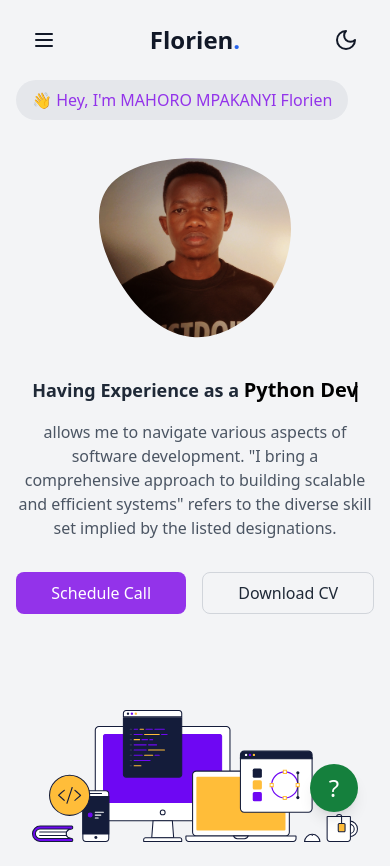
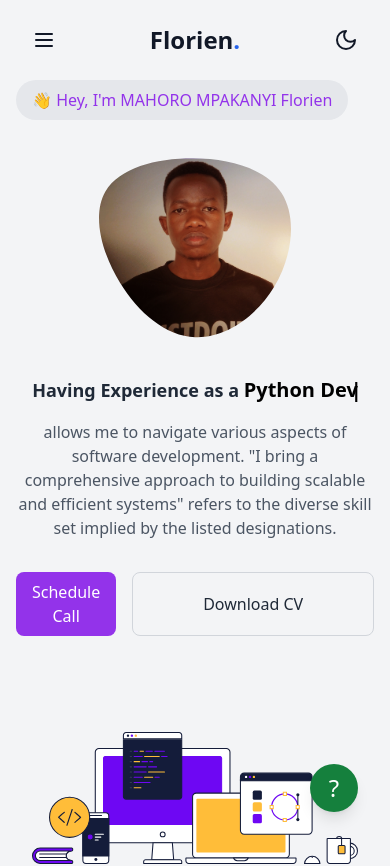
Before and after one commit to Florien2208/My-portifolio-v1, a React (Vite) app: page / in a window 390 px wide. Shown: the top 866 px of the page. Built offline with nearby package versions, Linux system fonts and the light colour scheme.

Commit message:
sheduler the meeting part

```diff
--- a/package.json
+++ b/package.json
@@ -10,8 +10,8 @@
     "preview": "vite preview"
   },
   "dependencies": {
-    "lucide-react": "^0.446.0",
     "react": "^18.3.1",
+    "react-calendly": "^4.3.1",
     "react-dom": "^18.3.1",
     "react-icons": "^5.3.0",
     "react-router-dom": "^6.26.2",
--- a/src/pages/Home.tsx
+++ b/src/pages/Home.tsx
@@ -16,6 +16,7 @@ import WallOfTestimonial from "./WallOfTestimonial";
 import { Briefcase } from "lucide-react";
 import EducationSection from "./parts/EducationSection";
 import TypewriterJobTitle from "./parts/TypewriterJobTitle";
+import ScheduleCall from "./parts/ScheduleCall";
 
 const HomePage: React.FC = () => {
   const { isDarkMode } = useContext(ThemeContext);
@@ -96,7 +97,7 @@ const HomePage: React.FC = () => {
           <div className="flex flex-col md:flex-row items-center md:items-start justify-between gap-8">
             {/* Text content */}
             <div className="flex-1 text-center md:text-left">
-              <TypewriterJobTitle/>
+              <TypewriterJobTitle />
               <p
                 className={`text-base md:text-lg mb-8 ${
                   isDarkMode ? "text-gray-400" : "text-gray-600"
@@ -110,9 +111,7 @@ const HomePage: React.FC = () => {
 
               {/* Buttons */}
               <div className="flex flex-row sm:flex-row gap-4 justify-center md:justify-start">
-                <button className="bg-purple-600 hover:bg-purple-700 text-white font-medium py-2 md:py-3 px-4 md:px-6 rounded-lg transition-colors w-full sm:w-auto">
-                  Schedule Call
-                </button>
+                <ScheduleCall isDarkMode={isDarkMode} />
                 <button
                   className={`font-medium py-2 md:py-3 px-4 md:px-6 rounded-lg transition-colors w-full sm:w-auto ${
                     isDarkMode
--- /dev/null
+++ b/src/pages/parts/ScheduleCall.tsx
@@ -0,0 +1,85 @@
+import React, { useState, useEffect, useRef } from "react";
+import { InlineWidget } from "react-calendly"; // Ensure this import is correct
+import { Loader2 } from "lucide-react";
+
+interface ScheduleCallProps {
+  isDarkMode: boolean;
+}
+
+const ScheduleCall: React.FC<ScheduleCallProps> = () => {
+  const [isLoading, setIsLoading] = useState(false);
+  const [showWidget, setShowWidget] = useState(false); // State to control the widget visibility
+  const widgetRef = useRef<HTMLDivElement | null>(null); // Ref to the widget box
+
+  const handleScheduleCall = async () => {
+    setIsLoading(true);
+    try {
+      // Show the Calendly inline widget
+      setShowWidget(true);
+    } catch (error) {
+      console.error("Error:", error);
+      alert("Error scheduling call. Please try again.");
+    } finally {
+      setIsLoading(false);
+    }
+  };
+
+  // Handle click outside the widget to close it
+  useEffect(() => {
+    const handleClickOutside = (event: MouseEvent) => {
+      if (
+        widgetRef.current &&
+        !widgetRef.current.contains(event.target as Node)
+      ) {
+        setShowWidget(false);
+      }
+    };
+
+    // Attach event listener
+    document.addEventListener("mousedown", handleClickOutside);
+    return () => {
+      // Cleanup event listener
+      document.removeEventListener("mousedown", handleClickOutside);
+    };
+  }, []);
+
+  return (
+    <div>
+      <button
+        onClick={handleScheduleCall}
+        disabled={isLoading}
+        className="bg-purple-600 hover:bg-purple-700 text-white font-medium py-2 md:py-3 px-4 md:px-6 rounded-lg transition-colors w-full sm:w-auto flex items-center justify-center"
+      >
+        {isLoading ? (
+          <>
+            <Loader2 className="mr-2 h-4 w-4 animate-spin" />
+            Opening Calendar...
+          </>
+        ) : (
+          "Schedule Call"
+        )}
+      </button>
+
+      {/* Render the InlineWidget conditionally */}
+      {showWidget && (
+        <div className="fixed inset-0 flex items-center justify-center z-50 bg-black bg-opacity-50">
+          <div
+            ref={widgetRef}
+            className="bg-white rounded-lg shadow-lg p-4 max-w-3xl w-full max-h-[95%] items-center"
+          >
+            <InlineWidget  url="https://calendly.com/mahorompakanyiflorien" />
+            {/* Optional: Button to close the widget */}
+            <button
+              onClick={() => setShowWidget(false)}
+              className="mt-4 bg-red-600 hover:bg-red-700 text-white font-medium py-2 px-4 rounded"
+            >
+              Close
+            </button>
+          </div>
+        </div>
+      )}
+    </div>
+  );
+};
+
+export default ScheduleCall;
```
Also changed, not shown: 2 other files (tests, documents, lock files or other folders).
